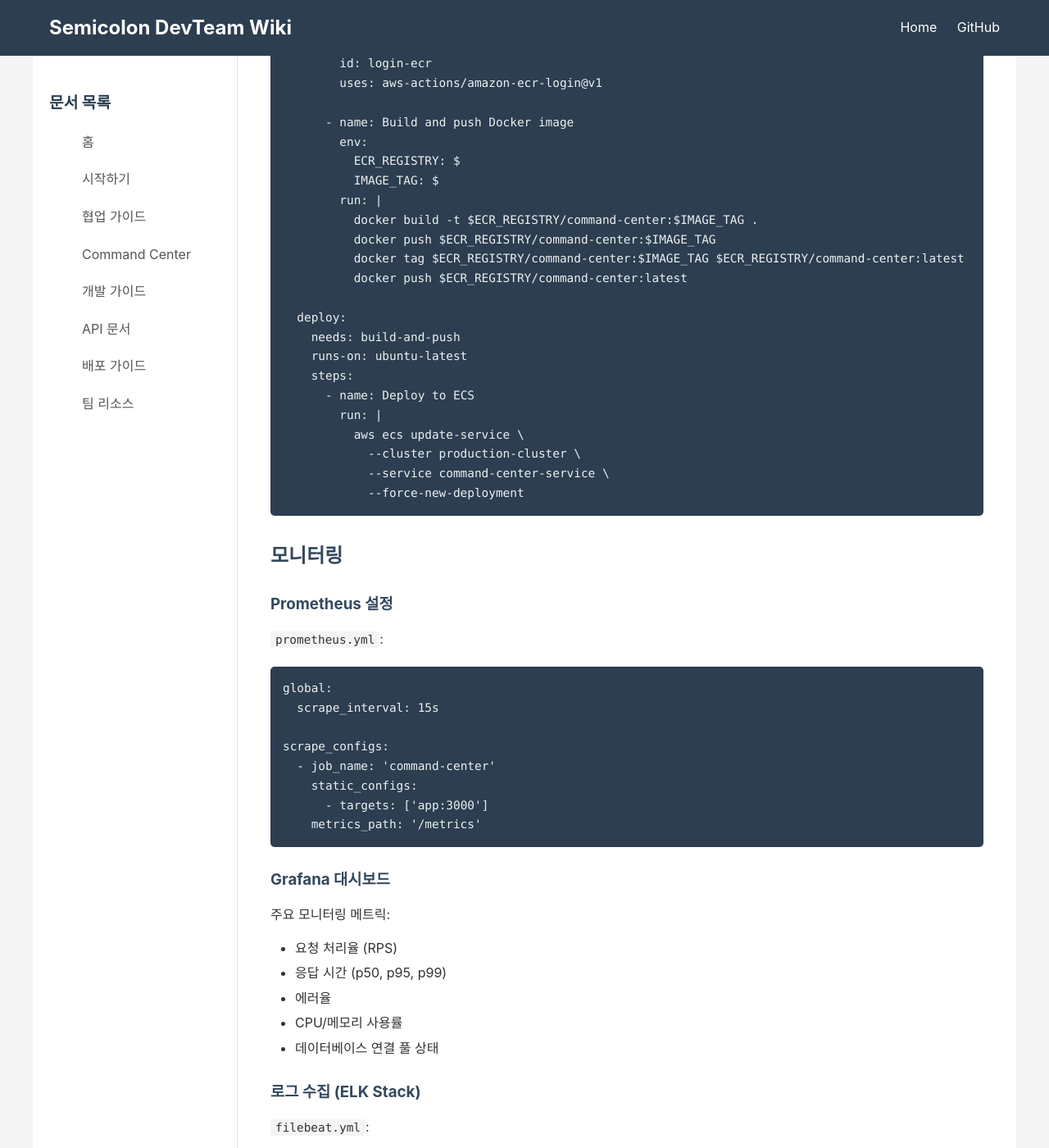
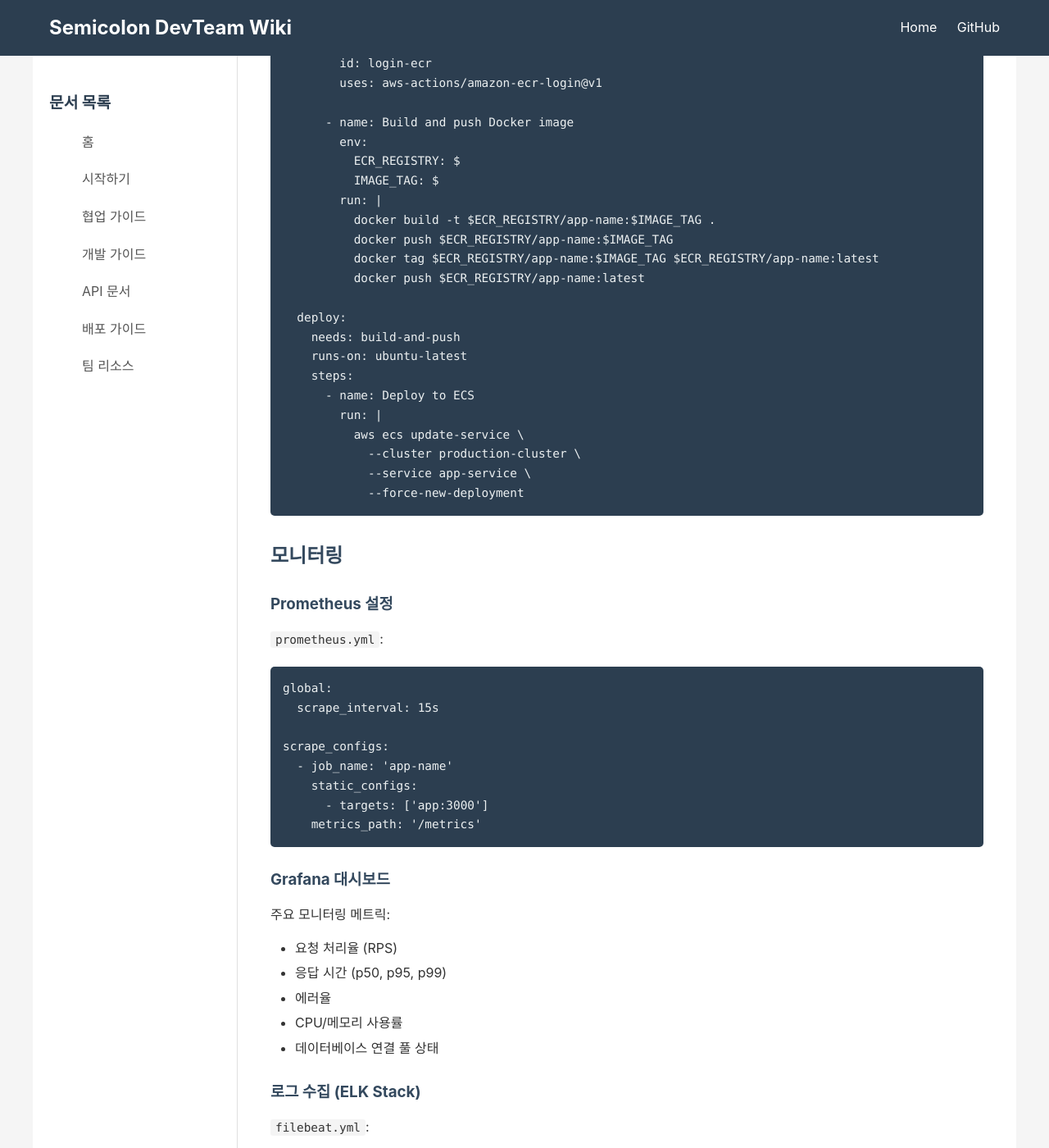
Before and after one commit to semicolon-devteam/docs, a Jekyll site: the page built from deployment/README.md, in a window 1280 px wide and 1400 px high, scrolled down 6523 px. Shown: the whole window at 82% size. Built offline with Jekyll 4.4.1, drawn with Linux system fonts in a browser that asks for light colours; some of the changed text lies outside the part shown.

Commit message:
♻️ Command Center 참조를 간단한 설명으로 대체
- Command Center를 '팀 리더(경영진)들을 위한 지휘통제실'로 설명
- 모든 코드 예제에서 command-center를 일반적인 app-name으로 변경
- SDK 및 CLI 패키지명을 api-sdk/api-cli로 변경
- GitHub Discussions URL을 /docs로 변경
- 프로젝트 구조를 일반적인 형태로 수정

````diff
--- a/_layouts/default.html
+++ b/_layouts/default.html
@@ -233,7 +233,6 @@
           <li><a href="/docs/">홈</a></li>
           <li><a href="/docs/getting-started/">시작하기</a></li>
           <li><a href="/docs/collaboration/">협업 가이드</a></li>
-          <li><a href="/docs/command-center/">Command Center</a></li>
           <li><a href="/docs/development/">개발 가이드</a></li>
           <li><a href="/docs/api/">API 문서</a></li>
           <li><a href="/docs/deployment/">배포 가이드</a></li>
--- a/deployment/README.md
+++ b/deployment/README.md
@@ -143,22 +143,22 @@
 apiVersion: apps/v1
 kind: Deployment
 metadata:
-  name: command-center
+  name: app-name
   labels:
-    app: command-center
+    app: app-name
 spec:
   replicas: 3
   selector:
     matchLabels:
-      app: command-center
+      app: app-name
   template:
     metadata:
       labels:
-        app: command-center
+        app: app-name
     spec:
       containers:
-      - name: command-center
-        image: semicolon/command-center:latest
+      - name: app-name
+        image: semicolon/app-name:latest
         ports:
         - containerPort: 3000
         env:
@@ -198,10 +198,10 @@
 apiVersion: v1
 kind: Service
 metadata:
-  name: command-center-service
+  name: app-service
 spec:
   selector:
-    app: command-center
+    app: app-name
   ports:
     - protocol: TCP
       port: 80
@@ -228,10 +228,10 @@
 kubectl get services -n production
 
 # 로그 확인
-kubectl logs -f deployment/command-center -n production
+kubectl logs -f deployment/app-name -n production
 
 # 스케일링
-kubectl scale deployment command-center --replicas=5 -n production
+kubectl scale deployment app-name --replicas=5 -n production
 ```
 
 ## CI/CD with GitHub Actions
@@ -280,10 +280,10 @@
           ECR_REGISTRY: ${{ steps.login-ecr.outputs.registry }}
           IMAGE_TAG: ${{ github.sha }}
         run: |
-          docker build -t $ECR_REGISTRY/command-center:$IMAGE_TAG .
-          docker push $ECR_REGISTRY/command-center:$IMAGE_TAG
-          docker tag $ECR_REGISTRY/command-center:$IMAGE_TAG $ECR_REGISTRY/command-center:latest
-          docker push $ECR_REGISTRY/command-center:latest
+          docker build -t $ECR_REGISTRY/app-name:$IMAGE_TAG .
+          docker push $ECR_REGISTRY/app-name:$IMAGE_TAG
+          docker tag $ECR_REGISTRY/app-name:$IMAGE_TAG $ECR_REGISTRY/app-name:latest
+          docker push $ECR_REGISTRY/app-name:latest
 
   deploy:
     needs: build-and-push
@@ -293,7 +293,7 @@
         run: |
           aws ecs update-service \
             --cluster production-cluster \
-            --service command-center-service \
+            --service app-service \
             --force-new-deployment
 ```
 
@@ -308,7 +308,7 @@
   scrape_interval: 15s
 
 scrape_configs:
-  - job_name: 'command-center'
+  - job_name: 'app-name'
     static_configs:
       - targets: ['app:3000']
     metrics_path: '/metrics'
@@ -388,10 +388,10 @@
 kubectl wait --for=condition=ready pod -l version=green
 
 # 트래픽 전환
-kubectl patch service command-center-service -p '{"spec":{"selector":{"version":"green"}}}'
+kubectl patch service app-service -p '{"spec":{"selector":{"version":"green"}}}'
 
 # 이전 버전 제거 (Blue)
-kubectl delete deployment command-center-blue
+kubectl delete deployment app-blue
 ```
 
 ### Rolling Update
@@ -463,7 +463,7 @@
 // ecosystem.config.js
 module.exports = {
   apps: [{
-    name: 'command-center',
+    name: 'app-name',
     script: './src/index.js',
     instances: 'max',
     exec_mode: 'cluster',
````
Also changed, not shown: api/README.md (+6 -4 lines), collaboration/README.md (+1 -1 lines), getting-started/README.md (+9 -12 lines), resources/README.md (+2 -2 lines), .github/ISSUE_TEMPLATE/config.yml.
